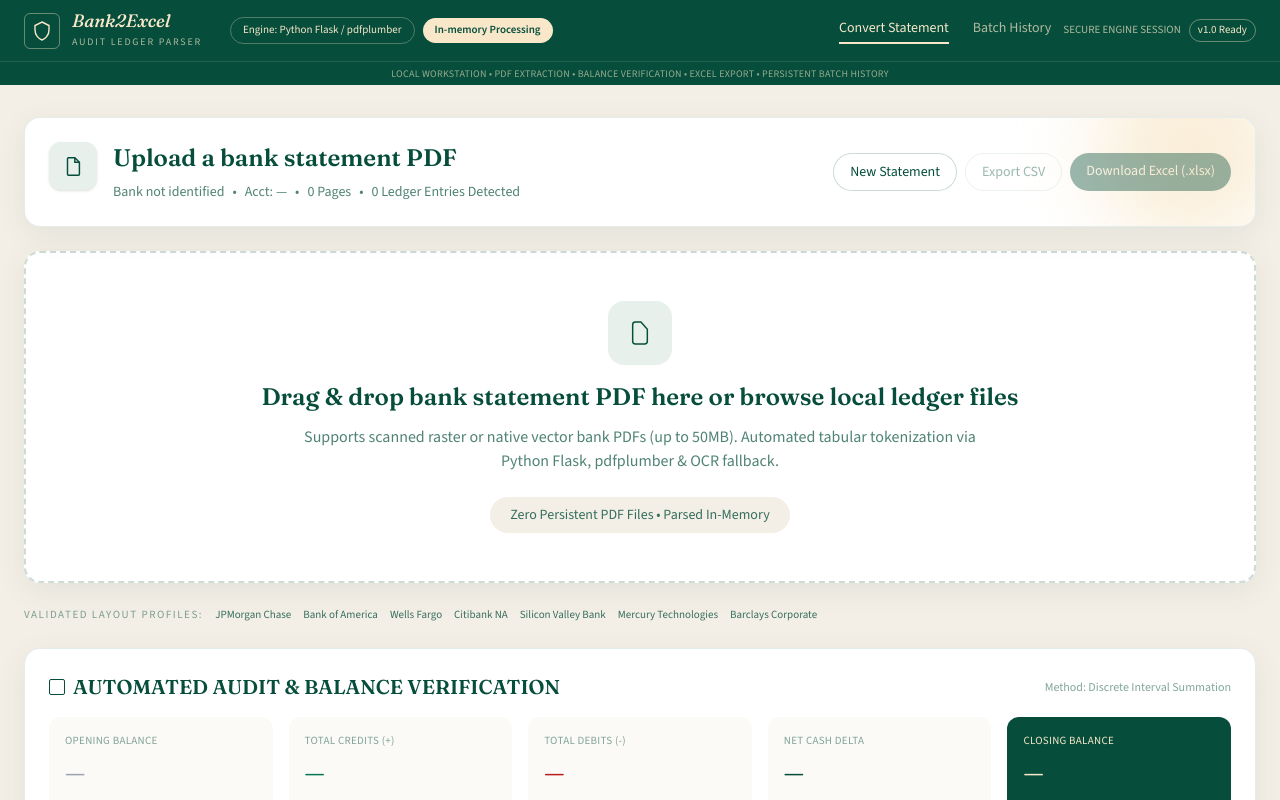
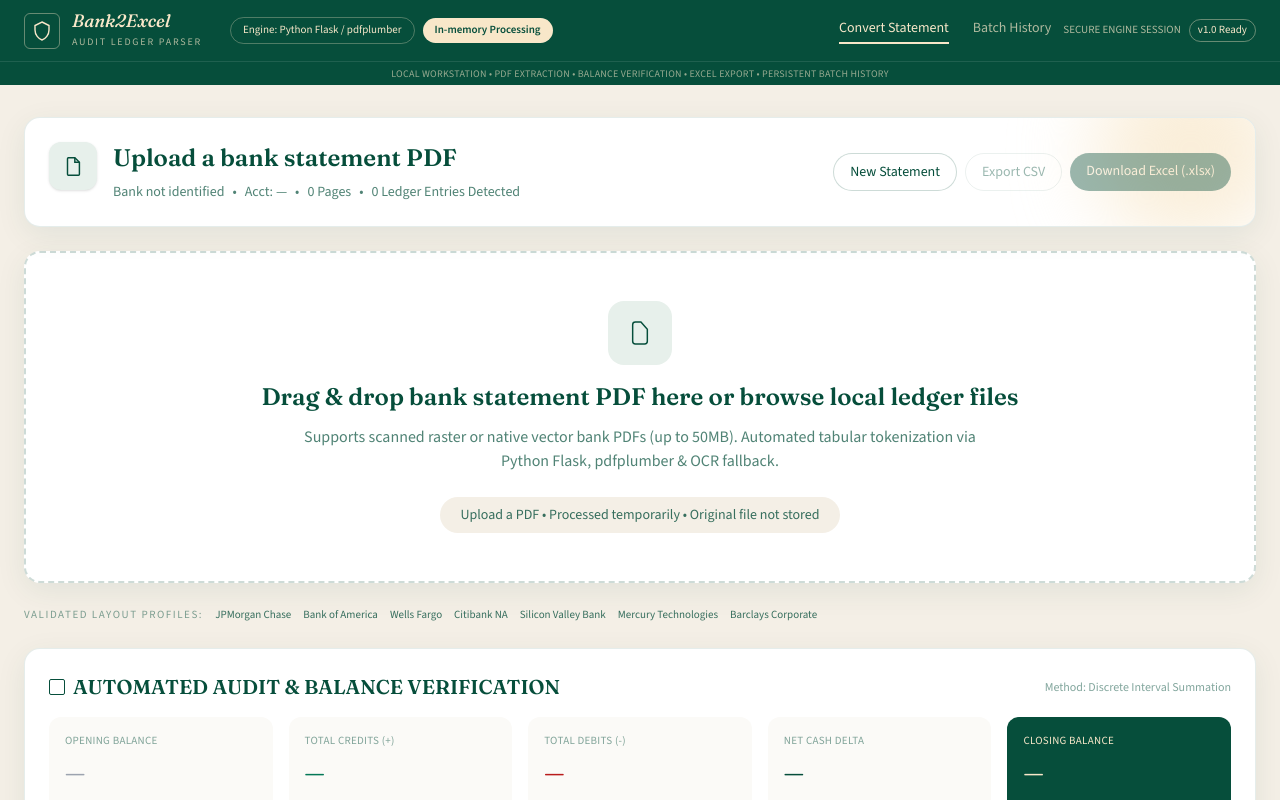
Before and after one commit to mrsurya22012007-bit/bank2excel, a React (Vite) app in the folder client/: page / in a window 1280 px wide. Shown: the top 800 px of the page. Built offline with nearby package versions, Linux system fonts and the light colour scheme; no server answers.

Commit message:
name to be changed

```diff
--- a/client/src/pages/ConvertStatement.jsx
+++ b/client/src/pages/ConvertStatement.jsx
@@ -236,7 +236,7 @@ export default function ConvertStatement() {
           onClick={() => inputRef.current?.click()}
           className="mt-6 rounded-full bg-parchment px-5 py-2 text-sm text-ink/80"
         >
-          {busy ? "Extracting…" : "Zero Persistent PDF Files • Parsed In-Memory"}
+          {busy ? "Extracting…" : "Upload a PDF • Processed temporarily • Original file not stored"}
         </button>
         <input
           ref={inputRef}
```
